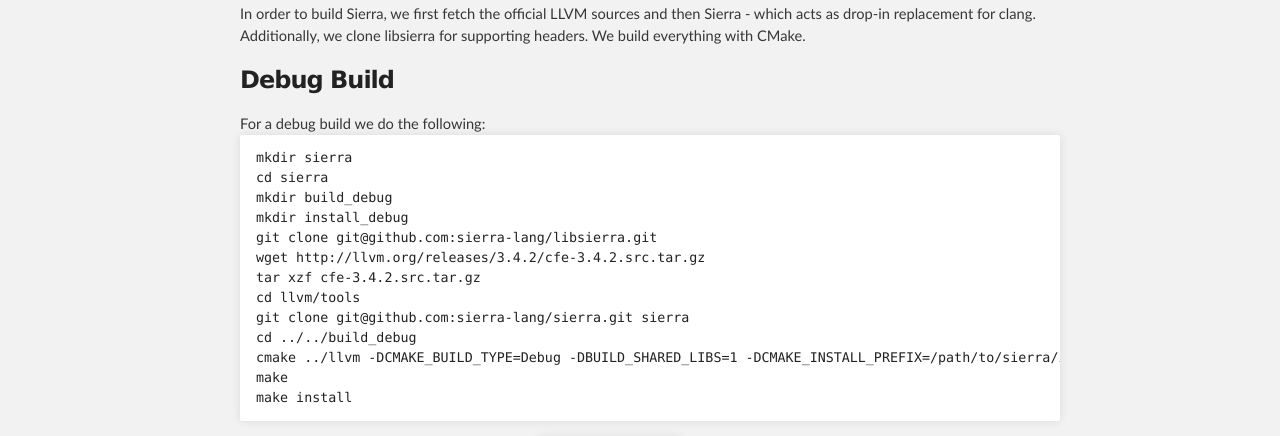
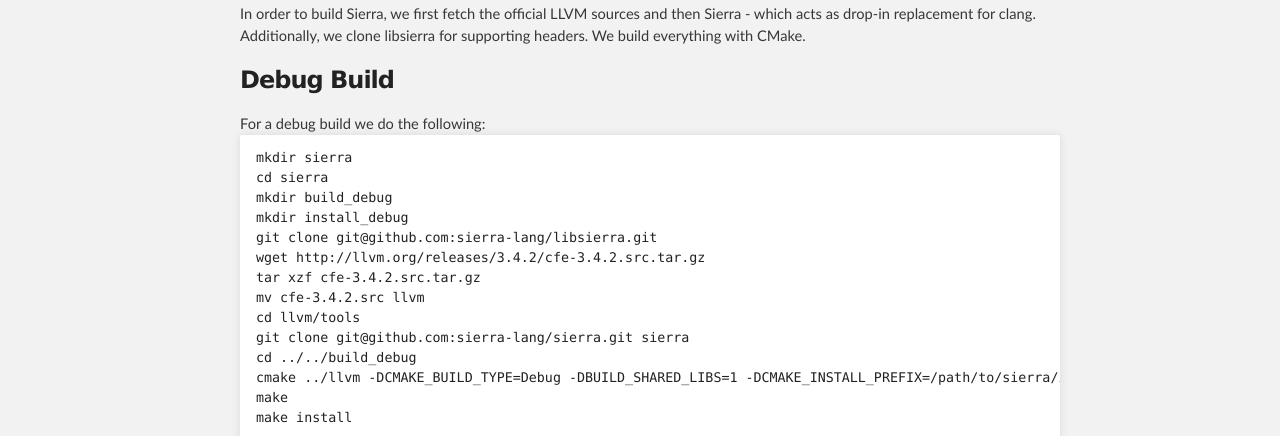
Before and after one commit to sierra-lang/sierra-lang.github.io, a plain HTML site: page index.html in a window 1280 px wide. Shown: the part 487-923 px from the top of the page. Drawn offline with Linux system fonts and the light colour scheme.

Commit message:
added mv

```diff
--- a/index.html
+++ b/index.html
@@ -58,6 +58,7 @@ mkdir install_debug
 git clone git@github.com:sierra-lang/libsierra.git
 wget http://llvm.org/releases/3.4.2/cfe-3.4.2.src.tar.gz
 tar xzf cfe-3.4.2.src.tar.gz
+mv cfe-3.4.2.src llvm
 cd llvm/tools
 git clone git@github.com:sierra-lang/sierra.git sierra
 cd ../../build_debug
```
